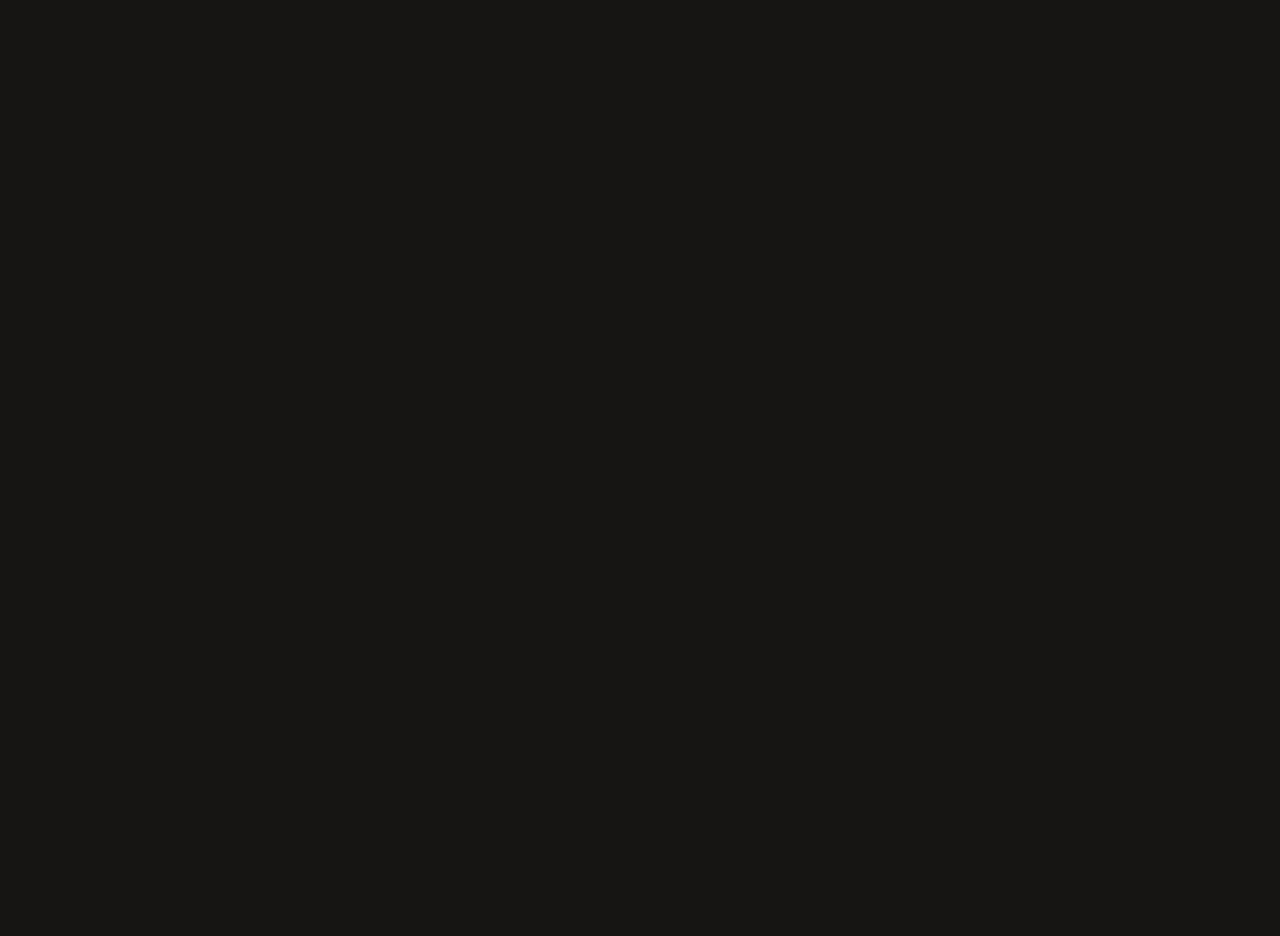
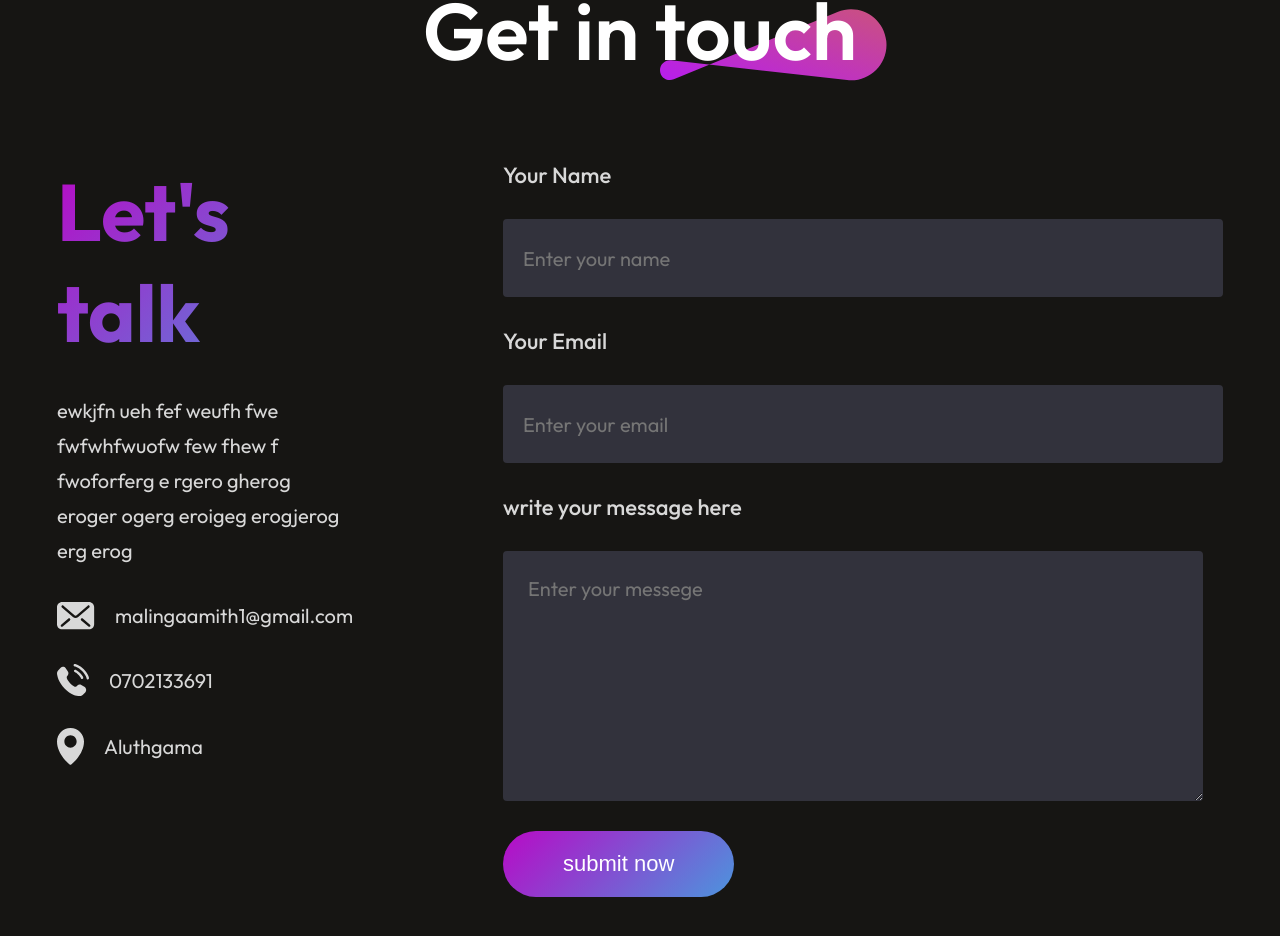
Before and after one commit to AmithMalinga/Portfolio-Website-Amith, a React (Vite) app: page / in a window 1280 px wide. Shown: the part 4865-5801 px from the top of the page. Before the commit the page ends 4765 px from the top, so only its background shows below. Built offline with nearby package versions, Linux system fonts and the light colour scheme.

Commit message:
Contatct Section Created

```diff
--- a/src/App.jsx
+++ b/src/App.jsx
@@ -4,6 +4,7 @@
 import About from './Components/About/About'
 import Services from './Components/Services/Services'
 import MyWork from './Components/MyWork/MyWork'
+import Contact from './Components/Contact/Contact'
 
 const App = () => {
   return (
@@ -13,6 +14,7 @@
       <About/>
       <Services/>
       <MyWork/>
+      <Contact/>
     </div>
   )
 }
--- /dev/null
+++ b/src/Components/Contact/Contact.css
@@ -0,0 +1,120 @@
+.contact{
+    display:flex;
+    flex-direction: column;
+    align-items: center;
+    justify-content: center;
+    gap:80px;
+    margin: 80px 170px;
+}
+
+.contact-title{
+    position: relative;
+}
+
+.contact-title h1{
+    padding: 0px 30px;
+    font-size: 80px;
+    font-weight: 600;
+}
+
+.contact-title img{
+    position: absolute;
+    bottom: 0;
+    right: 0;
+    z-index: -1;
+}
+
+.contact-section{
+    display:flex;
+    gap:150px;
+}
+
+.contact-left{
+   display: flex;
+   flex-direction: column;
+   gap: 30px;
+}
+
+.contact-left h1{
+    font-size: 80px;
+    font-weight: 700;
+    background: linear-gradient(135deg, #b80ac6 0%, #4c95dd 100%);
+    background-clip: text;
+    -webkit-background-clip: text;
+    -webkit-text-fill-color: transparent;
+}
+
+.contact-left p{
+    max-width: 550px;
+    color: #D8D8D8;
+    font-size: 20px;
+    line-height: 35px;
+}
+
+.contact-details{
+    display: flex;
+    flex-direction: column;
+    gap: 30px;
+    color: #D8D8D8;
+    font-size: 22px;
+}
+
+.contact-detail{
+    display: flex;
+    align-items: center;
+    gap: 20px;
+}
+
+.contact-right{
+    display: flex;
+    flex-direction: column;
+    align-items: start;
+    gap: 30px;
+}
+
+.contact-right label{
+    color: #D8D8D8;
+    font-size: 22px;
+    font-weight: 500;
+}
+
+.contact-right input{
+    border: none;
+    width: 700px;
+    height: 78px;
+    padding-left: 20px;
+    border-radius: 4px;
+    background: #32323c;
+    color: #A0A0A0;
+    font-family: Outfit;
+    font-size: 20px;
+}
+
+
+.contact-right textarea{
+    border: none;
+    width: 650px;
+    padding: 25px;
+    border-radius: 4px;
+    background: #32323c;
+    color: #A0A0A0;
+    font-family: Outfit;
+    font-size: 20px;
+}
+
+.contact-submit{
+    border: none;
+    color: white;
+    background: linear-gradient(135deg, #b80ac6 0%, #4c95dd 100%);
+    border-radius: 50px;
+    font-size: 22px;
+    padding: 20px 60px;
+    margin-bottom: 50px;
+    cursor: pointer;
+    transition: 0.3s;
+}
+
+.contact-submit:hover{
+    transform: scale(1.1);
+    transition: 0.3s;
+}
--- /dev/null
+++ b/src/Components/Contact/Contact.jsx
@@ -0,0 +1,46 @@
+import React from 'react'
+import './Contact.css'
+import theme_pattern from '../../assets/theme_pattern.svg'
+import mail_icon from '../../assets/mail_icon.svg'
+import location_icon from '../../assets/location_icon.svg'
+import call_icon from '../../assets/call_icon.svg'
+
+
+const Contact = () => {
+    return (
+        <div className='contact'>
+            <div className='contact-title'>
+                <h1>Get in touch</h1>
+                <img src={theme_pattern} alt="" />
+            </div>
+            <div className="contact-section">
+                <div className="contact-left">
+                    <h1>Let's talk</h1>
+                    <p>ewkjfn ueh fef weufh fwe fwfwhfwuofw few fhew f fwoforferg e rgero gherog eroger ogerg eroigeg erogjerog erg erog</p>
+                    <div className="contact-details">
+                        <div className="contact-detail">
+                            <img src={mail_icon} alt="" /><p>malingaamith1@gmail.com</p>
+                        </div>
+                        <div className="contact-detail">
+                            <img src={call_icon} alt="" /><p>0702133691</p>
+                        </div>
+                        <div className="contact-detail">
+                            <img src={location_icon} alt="" /><p>Aluthgama</p>
+                        </div>
+                    </div>
+                </div>
+                <form className="contact-right">
+                    <label htmlFor=''>Your Name</label>
+                    <input type='text' placeholder='Enter your name' name='name'/>
+                    <label htmlFor=''>Your Email</label>
+                    <input type='email' placeholder='Enter your email' name='email'/>
+                    <label htmlFor=''>write your message here</label>
+                    <textarea name='message' rows ='8' placeholder='Enter your messege '></textarea>
+                    <button type='submit' className="contact-submit">submit now</button>
+                </form>
+            </div>
+        </div>
+    )
+}
+
+export default Contact
```
